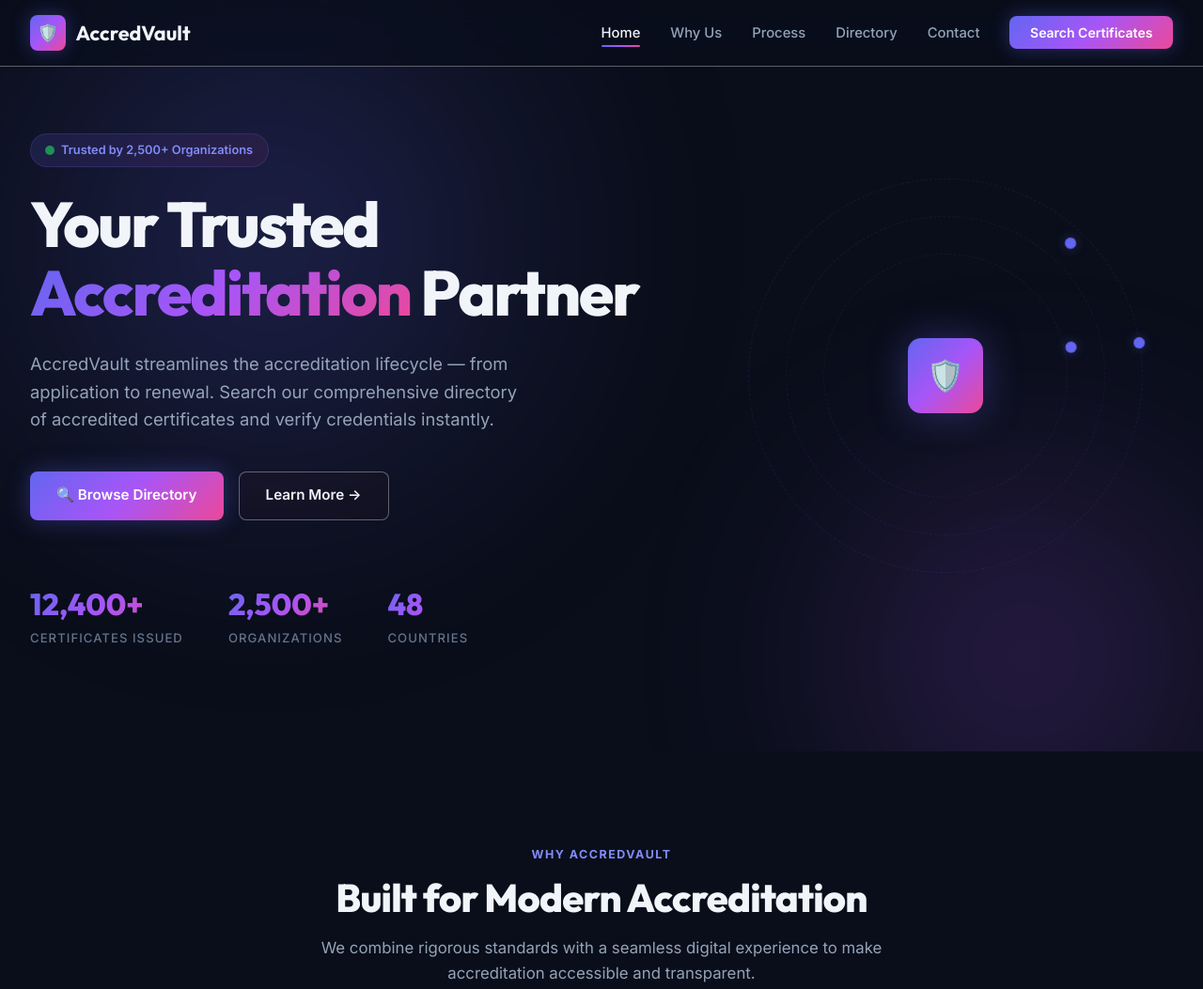
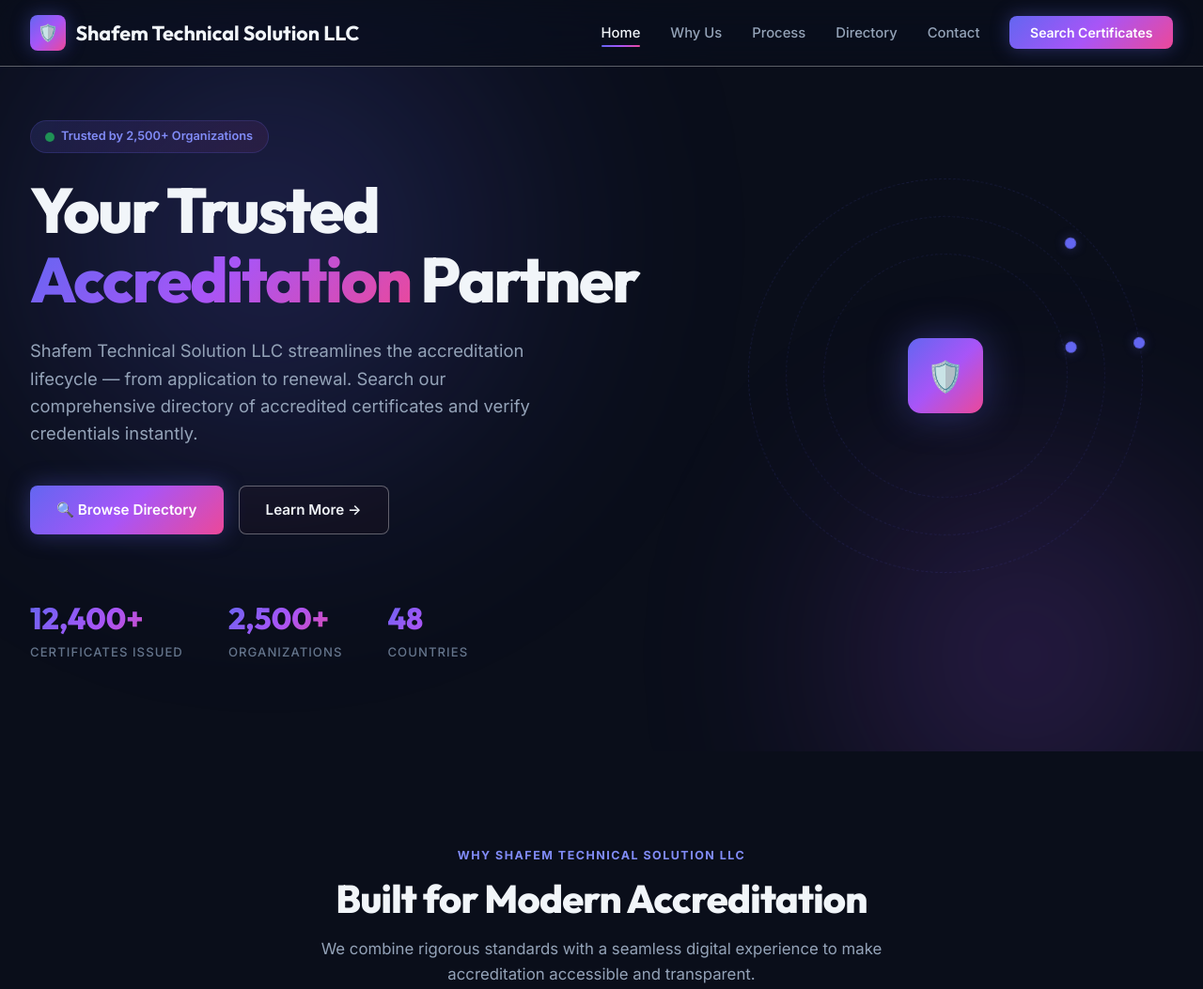
Before and after one commit to shahulliaket/Shafem, a plain HTML site: page index.html in a window 1280 px wide. Shown: the top 1053 px of the page at 94% size. Drawn offline with nearby package versions, Linux system fonts and the light colour scheme; no server answers.

Commit message:
Add files via upload

```diff
--- a/index.html
+++ b/index.html
@@ -3,8 +3,8 @@
 <head>
   <meta charset="UTF-8" />
   <meta name="viewport" content="width=device-width, initial-scale=1.0" />
-  <title>AccredVault — Trusted Accreditation & Certificate Directory</title>
-  <meta name="description" content="AccredVault is the premier accreditation platform. Browse our directory of accredited certificates, verify credentials, and maintain compliance with ease." />
+  <title>Shafem Technical Solution LLC — Trusted Accreditation & Certificate Directory</title>
+  <meta name="description" content="Shafem Technical Solution LLC is the premier accreditation platform. Browse our directory of accredited certificates, verify credentials, and maintain compliance with ease." />
   <link rel="preconnect" href="https://fonts.googleapis.com" />
   <link rel="preconnect" href="https://fonts.gstatic.com" crossorigin />
   <link href="https://fonts.googleapis.com/css2?family=Inter:wght@400;500;600;700;800&family=Outfit:wght@600;700;800&display=swap" rel="stylesheet" />
@@ -19,7 +19,7 @@
   <nav class="navbar" id="navbar">
     <a href="#" class="nav-logo">
       <span class="logo-icon">🛡️</span>
-      AccredVault
+      Shafem Technical Solution LLC
     </a>
     <ul class="nav-links" id="navLinks">
       <li><a href="#home" class="active" id="nav-home">Home</a></li>
@@ -45,7 +45,7 @@
         Your Trusted <span class="gradient-text">Accreditation</span> Partner
       </h1>
       <p>
-        AccredVault streamlines the accreditation lifecycle — from application to renewal.
+        Shafem Technical Solution LLC streamlines the accreditation lifecycle — from application to renewal.
         Search our comprehensive directory of accredited certificates and verify credentials instantly.
       </p>
       <div class="hero-actions">
@@ -85,7 +85,7 @@
   <section id="features">
     <div class="container">
       <div class="section-header reveal">
-        <span class="overline">Why AccredVault</span>
+        <span class="overline">Why Shafem Technical Solution LLC</span>
         <h2>Built for Modern Accreditation</h2>
         <p>We combine rigorous standards with a seamless digital experience to make accreditation accessible and transparent.</p>
       </div>
@@ -233,7 +233,7 @@
       <div class="footer-brand">
         <div class="nav-logo">
           <span class="logo-icon">🛡️</span>
-          AccredVault
+          Shafem Technical Solution LLC
         </div>
         <p>Empowering organizations with trusted, transparent accreditation services since 2018.</p>
       </div>
@@ -265,7 +265,7 @@
       </div>
     </div>
     <div class="footer-bottom">
-      <span>&copy; 2026 AccredVault. All rights reserved.</span>
+     <span>&copy; 2026 Shafem Technical Solution LLC. All rights reserved.</span>
       <span>Built with trust & transparency</span>
     </div>
   </footer>
```
